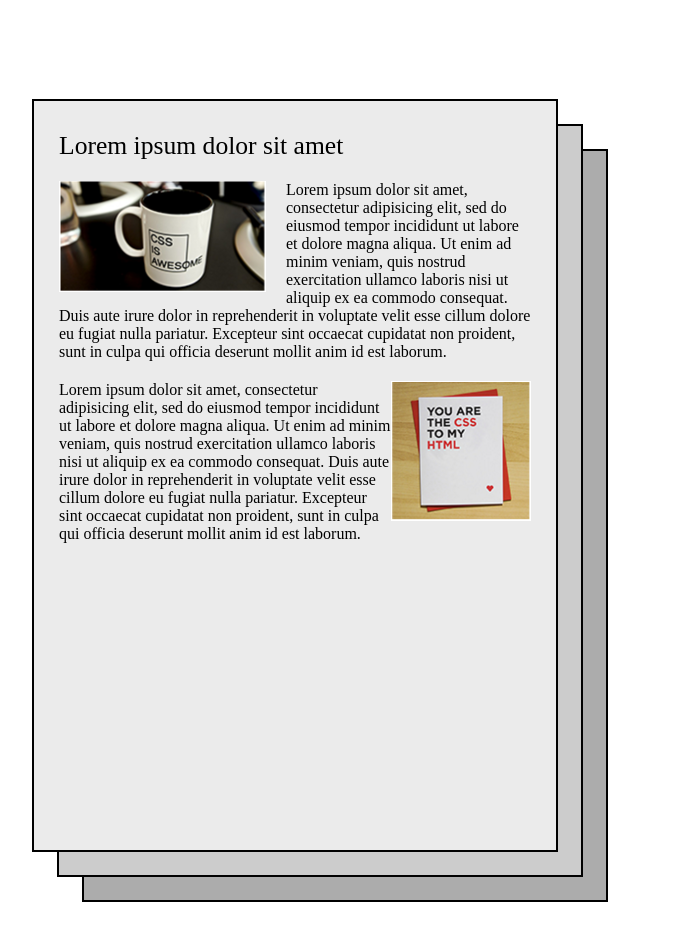
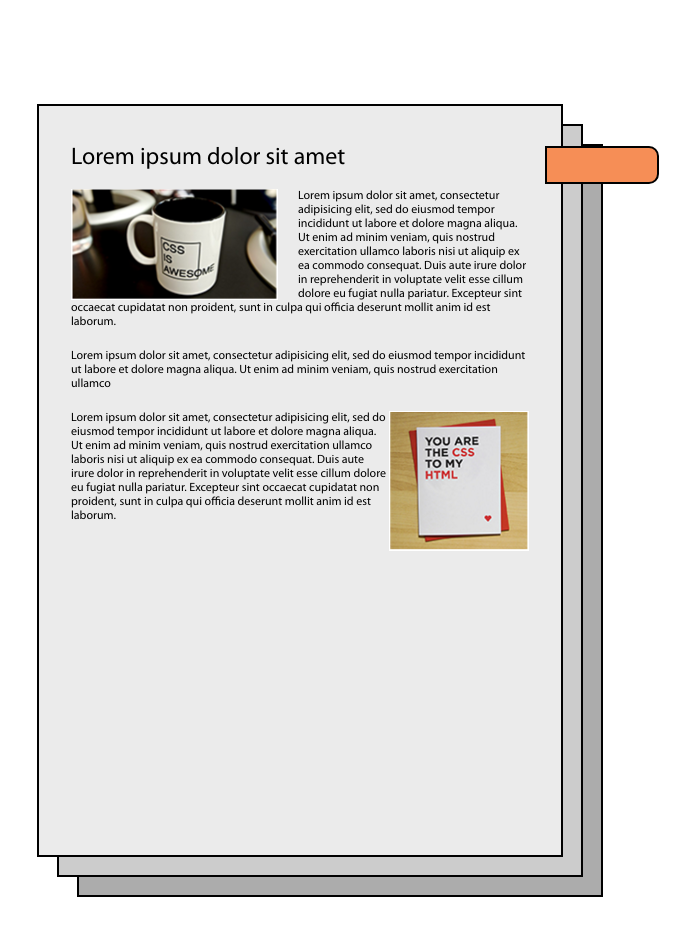
Before and after one commit to Saroko-dnd/EPAM_homework, a plain HTML site: page index.html in a window 1280 px wide. Shown: the top 940 px of the page, without its empty margins (320-1010 px from the left). Drawn offline with Linux system fonts and the light colour scheme.

Commit message:
Positioning & Floats/feature: font fixed

```diff
--- a/css/main.css
+++ b/css/main.css
@@ -1,6 +1,11 @@
 * {
     margin: 0;
     padding: 0;
+    font-family: Myriad Pro;
+}
+
+p {
+    font-size: 12px;
 }
 
 body {
@@ -18,14 +23,15 @@ section {
 
 article {
     position: absolute;
-    width: 472px;
-    height: 689px;
+    width: 458px;
+    height: 667px;
     border: 2px solid black;
-    padding: 30px 25px;
+    padding: 41px 32px;
 }
 
 header {
-    font-size: 1.6rem;
+    font-size: 24px;
+    line-height: 22px;
 }
 
 img:nth-of-type(odd) {
@@ -42,23 +48,44 @@ p, h1 {
     margin: 20px 0 0 0;
 }
 
+.sticker {
+    border-radius: 0 10px 10px 0;
+    position: absolute;
+    width: 98px;
+    height: 34px;
+    border: 2px solid black;
+}
+
+.sticker:nth-of-type(1) {
+    width: 110px;
+    z-index: 7;
+    top: 40px;
+    left: 506px;
+    background-color: #f68e56;
+}
+
 article:nth-of-type(1) {
-    top: -25px;
-    left: -25px;
-    z-index: 3;
+    top: -20px;
+    left: -20px;
+    z-index: 6;
     background-color: #ebebeb;
 }
 
 article:nth-of-type(2) {
     top: 0px;
     left: 0px;
-    z-index: 2;
+    z-index: 4;
     background-color: #cccccc;
 }
 
 article:nth-of-type(3) {
-    top: 25px;
-    left: 25px;
-    z-index: 1;
+    top: 20px;
+    left: 20px;
+    z-index: 2;
     background-color: #acacac;
 }
+
+@font-face {
+    font-family: Myriad Pro;
+    src: url(../fonts/MYRIADPRO-REGULAR.OTF);
+}
--- a/index.html
+++ b/index.html
@@ -12,6 +12,7 @@
     <body>
         <section>
             <article>
+                <div class="sticker"></div>
                 <header>
                     Lorem ipsum dolor sit amet
                 </header>
@@ -24,6 +25,10 @@
                     dolore eu fugiat nulla pariatur. Excepteur sint occaecat
                     cupidatat non proident, sunt in culpa qui officia deserunt
                     mollit anim id est laborum.</p>
+                <p>Lorem ipsum dolor sit amet, consectetur adipisicing elit, sed
+                    do eiusmod tempor incididunt ut labore et dolore magna aliqua.
+                    Ut enim ad minim veniam, quis nostrud exercitation ullamco
+                </p>
                 <img src="img/postcard.png" alt="CSS Postcard">
                 <p>Lorem ipsum dolor sit amet, consectetur adipisicing elit, sed
                     do eiusmod tempor incididunt ut labore et dolore magna aliqua.
```
Also changed, not shown: fonts/MYRIADPRO-BOLD.OTF (added), fonts/MYRIADPRO-BOLDCOND.OTF (added), fonts/MYRIADPRO-BOLDCONDIT.OTF (added), fonts/MYRIADPRO-BOLDIT.OTF (added), fonts/MYRIADPRO-COND.OTF (added), fonts/MYRIADPRO-CONDIT.OTF (added), fonts/MYRIADPRO-REGULAR.OTF (added), fonts/MYRIADPRO-SEMIBOLD.OTF (added), fonts/MYRIADPRO-SEMIBOLDIT.OTF (added), 1 other file.
